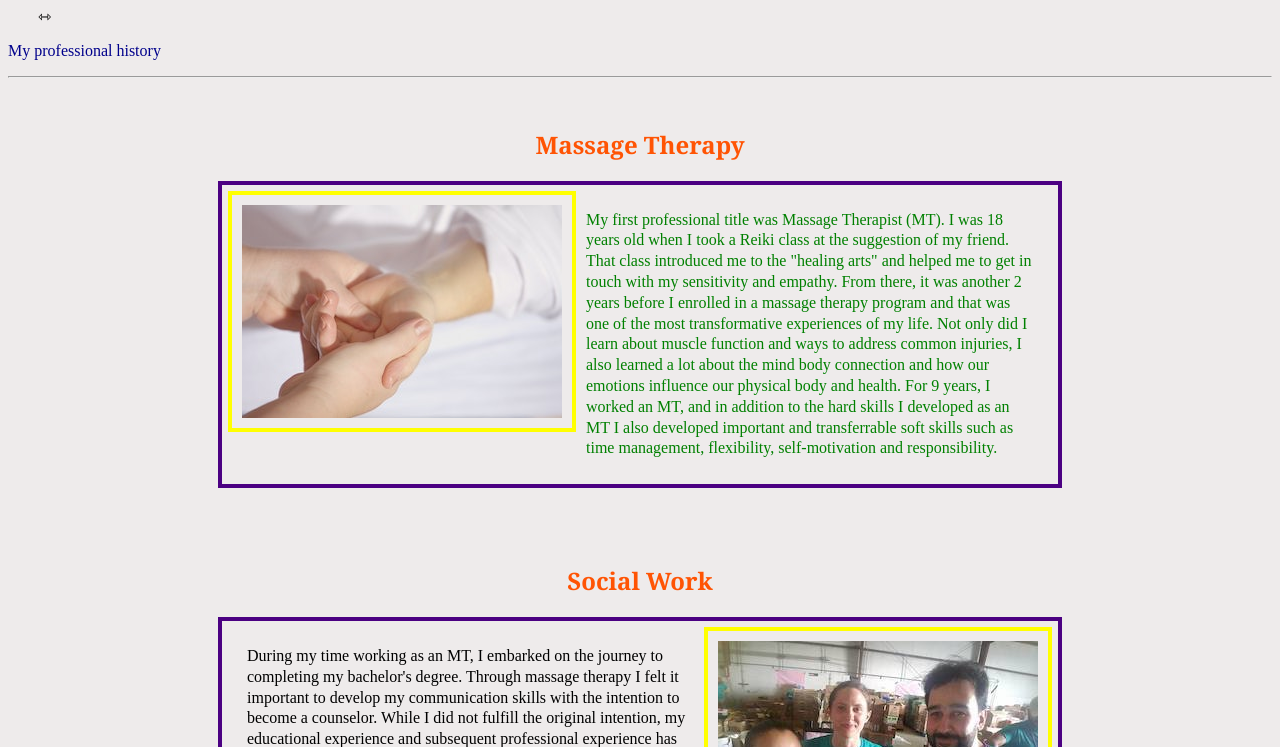
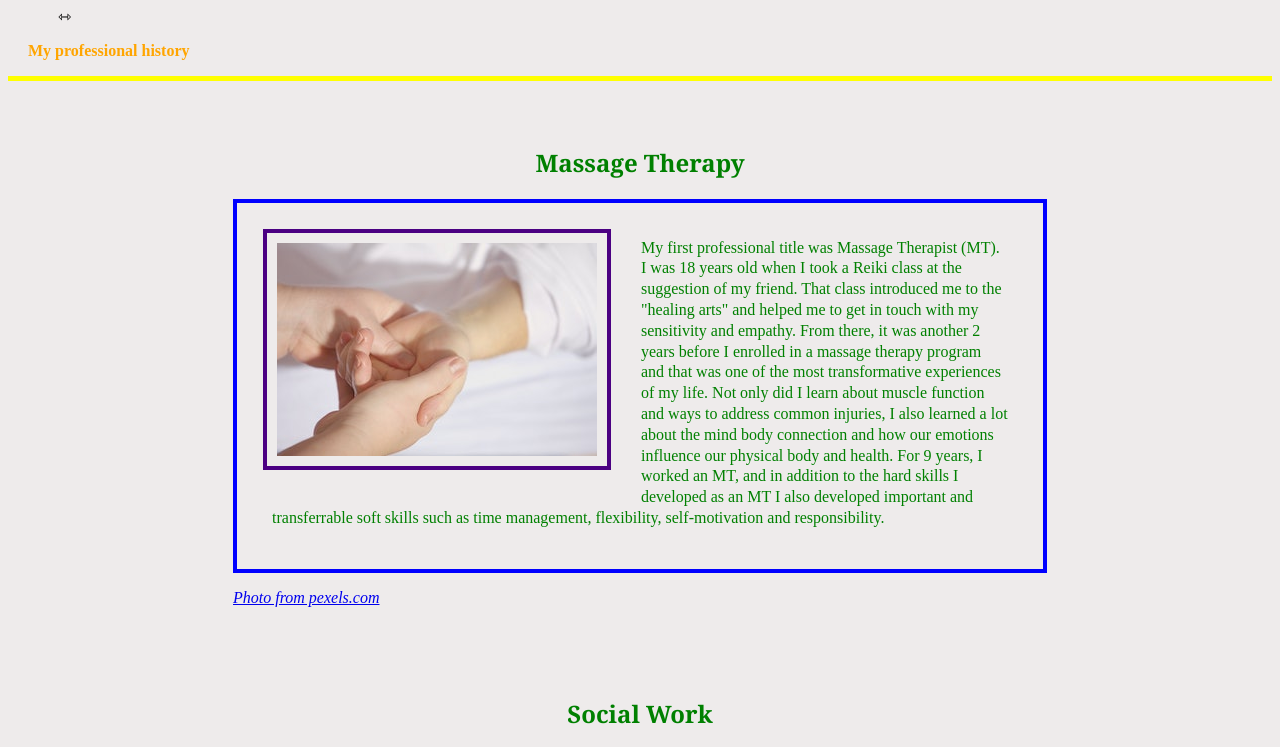
Before and after one commit to PHL-LC101-April22/js-assignment-4-html-me-something-BMars101, a website: page index.html in a window 1280 px wide. Shown: the part 73-820 px from the top of the page. Drawn offline with Linux system fonts and the light colour scheme.

Commit message:
added some changes

```diff
--- a/index.html
+++ b/index.html
@@ -10,18 +10,21 @@
          <p id="htmlEntity">&hoarr;</p>
          <p id="headingBlurb">My professional history</p>
       </header>
-      <hr>
       <main>
          <article class="jobDescriptionContainer">
             <h2>Massage Therapy</h2>
             <div id="massageSection">
+               <div class="imageContainer">
                   <img class="image" src="imgs/hand_massage.jpg" alt="hand massage" id="massageImg"/>
+               </div>
+
                <p id="testP" class="funParagraph">My first professional title was Massage Therapist (MT).
                      I was 18 years old when I took a Reiki class at the suggestion of my friend. That class introduced me to the "healing arts" and
                      helped me to get in touch with my sensitivity and empathy. From there, it was another 2 years before I enrolled in a massage therapy program and that was one of the most transformative experiences of my life. Not only did I learn about muscle function and ways to address common
                      injuries, I also learned a lot about the mind body connection and how our emotions influence our physical body and health.
                      For 9 years, I worked an MT, and in addition to the hard skills I developed as an MT I also developed important and transferrable soft skills such as time management, flexibility, self-motivation and responsibility.
                </p>
+               <figcation class="caption"><a href="https://www.pexels.com/photo/person-holding-hand-161477/"><i>Photo from pexels.com</i></a></figcation>
             </div>
          </article>
          <article class="jobDescriptionContainer">
@@ -38,6 +41,7 @@
             <div id="programmingSection">
                <img class="image" src="imgs/pexels-prateek-katyal-2740956.jpg" alt="you got this message" id="computerImg"/>
                <p class="jobDescription">It was a surprise to myself as well as anyone when I took an interest in computer programs. After years believing I was technologically inept I found myself enjoying the time I spent working on computers. First, in a social research class for my undergrad, we used SPSS, a software program used in social statistical analysis. Unlike many of my classmates, I enjoyed the time I spent analysing the data I acquired through one of my social research projects. Likewise, in my professional role, I looked forward to the end of the month when I had to complete the monthly case management reports. More and more I wanted to spend time working on the computer until one of my friends suggested I look into business analysis. This friend introduced me to SQL and the w3schools website, and thus commenced my journey to web development. I spent a great amount of time researching and practicing JavaScript and some very basic Python in an effort to become employable. I had almost given up on the idea that I would ever be an employable programmer when I saw an ad for LaunchCode's part time LC101 program. Five months had passed since I last practiced code and I decided 'why not?'. My most recent job reminded me that if I'm going to spend 8 or 9 hours a day doing something, it might as well be something I enjoy. </p>
+               <figcation class="caption"><a href="https://www.pexels.com/photo/black-and-white-laptop-2740956/"><i>Photo by Prateek Katyal</i></a></figcation>
             </div>
          </article>
       </main>
--- a/styles.css
+++ b/styles.css
@@ -2,13 +2,18 @@ body {
     margin: 8px;
     display: block;
     background-color:#eeebeb;
+}
+header {
+    padding-left: 20px;
+    margin-top: 10px;
+    border-bottom: 5px solid yellow;
 }
 h2 {
     font-family:Cambria, Cochin, Georgia, Times, 'Times New Roman', serif;
 }
 h2{
     text-align: center;
-    color: #ff5404;
+    color: green;
 }
 footer {
     margin: 40px;
@@ -20,28 +25,37 @@ footer {
 #htmlEntity {
     margin-left: 30px;
 }
+.caption {
+    display: block;
+}
 .funParagraph {
     color: green;
 }
+/* .imageContainer {
+    padding: 10px;
+} */
 .jobDescriptionContainer {
     margin: 20px;
     margin-left: 200px;
     margin-right: 200px;
-    padding: 10px;
+    padding: 25px;
+
 }
 .jobDescription, .funParagraph {
-    border: 4px solid indigo;
-    padding: 25px;
+    border: 4px solid blue;
+    padding: 35px;
+    padding-bottom: 40px;
     line-height: 1.3em;
 
 }
 .image {
-    border: 4px solid yellow;
+    border: 4px solid indigo;
     padding: 10px;
-    margin: 10px;
+    margin: 30px;
 }
 #headingBlurb {
-    color: darkblue;
+    color: orange;
+    font-weight: bold;
 }
 #massageImg{
     /* padding-right: 10px; */
```
Lines whose indentation alone changed are shown as unchanged.
